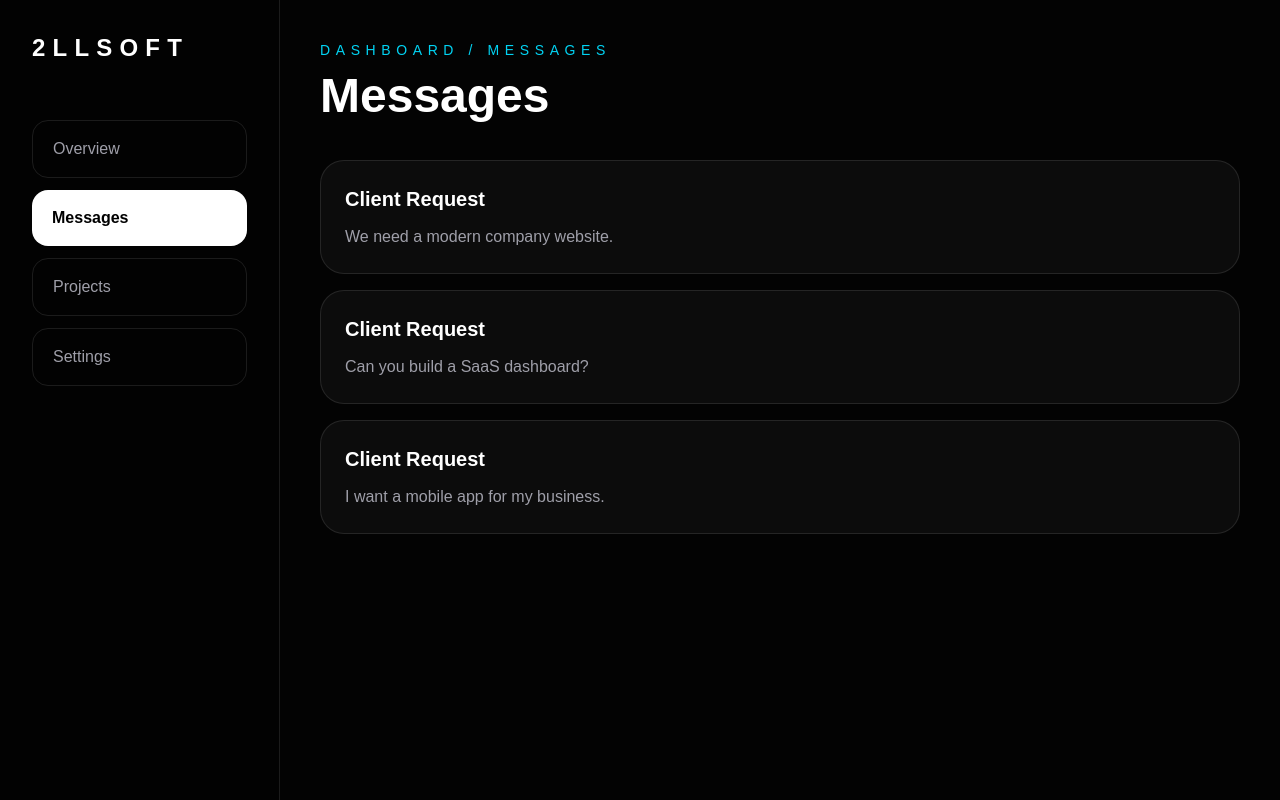
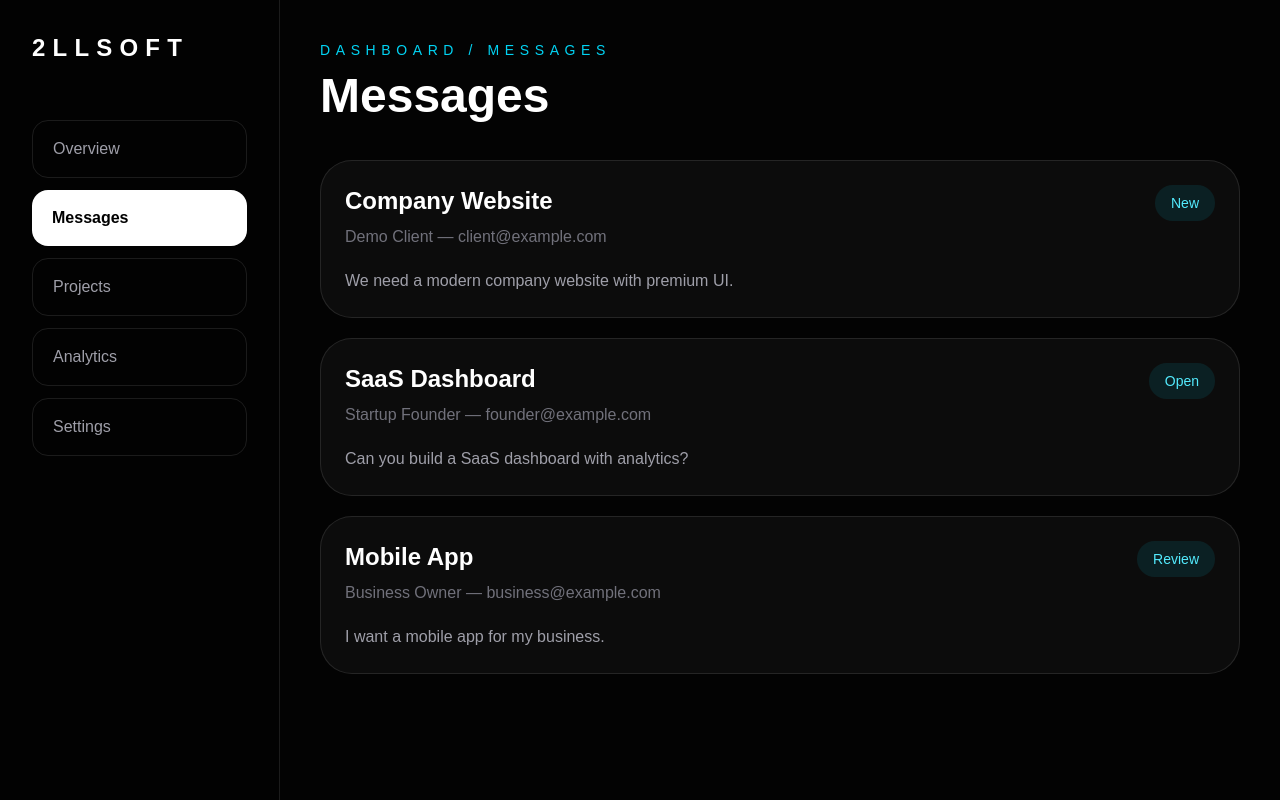
Before and after one commit to 2LLSOFT/2llsoft-clean, a Next.js app: page /dashboard/messages in a window 1280 px wide. Built offline with nearby package versions, Linux system fonts and the light colour scheme.

Commit message:
upgrade messages page

```diff
--- a/app/dashboard/messages/page.tsx
+++ b/app/dashboard/messages/page.tsx
@@ -1,9 +1,27 @@
 import Link from "next/link";
 
 const messages = [
-  "We need a modern company website.",
-  "Can you build a SaaS dashboard?",
-  "I want a mobile app for my business.",
+  {
+    name: "Demo Client",
+    email: "client@example.com",
+    subject: "Company Website",
+    message: "We need a modern company website with premium UI.",
+    status: "New",
+  },
+  {
+    name: "Startup Founder",
+    email: "founder@example.com",
+    subject: "SaaS Dashboard",
+    message: "Can you build a SaaS dashboard with analytics?",
+    status: "Open",
+  },
+  {
+    name: "Business Owner",
+    email: "business@example.com",
+    subject: "Mobile App",
+    message: "I want a mobile app for my business.",
+    status: "Review",
+  },
 ];
 
 export default function MessagesPage() {
@@ -11,23 +29,43 @@ export default function MessagesPage() {
     <main className="flex min-h-screen bg-[#030303] text-white">
       <aside className="hidden w-[280px] border-r border-white/10 bg-black/40 p-8 md:block">
         <h1 className="text-2xl font-black tracking-[0.3em]">2LLSOFT</h1>
+
         <div className="mt-14 space-y-3">
           <Link href="/dashboard" className="block rounded-2xl border border-white/10 px-5 py-4 text-zinc-400">Overview</Link>
           <Link href="/dashboard/messages" className="block rounded-2xl bg-white px-5 py-4 font-bold text-black">Messages</Link>
           <Link href="/dashboard/projects" className="block rounded-2xl border border-white/10 px-5 py-4 text-zinc-400">Projects</Link>
+          <Link href="/dashboard/analytics" className="block rounded-2xl border border-white/10 px-5 py-4 text-zinc-400">Analytics</Link>
           <Link href="/dashboard/settings" className="block rounded-2xl border border-white/10 px-5 py-4 text-zinc-400">Settings</Link>
         </div>
       </aside>
 
       <section className="flex-1 p-6 md:p-10">
-        <p className="text-sm uppercase tracking-[0.4em] text-cyan-400">Dashboard / Messages</p>
+        <p className="text-sm uppercase tracking-[0.4em] text-cyan-400">
+          Dashboard / Messages
+        </p>
+
         <h1 className="mt-3 text-5xl font-black">Messages</h1>
 
-        <div className="mt-10 space-y-4">
-          {messages.map((message) => (
-            <div key={message} className="rounded-3xl border border-white/10 bg-white/[0.04] p-6">
-              <h2 className="text-xl font-bold">Client Request</h2>
-              <p className="mt-3 text-zinc-400">{message}</p>
+        <div className="mt-10 space-y-5">
+          {messages.map((item) => (
+            <div
+              key={item.email}
+              className="rounded-[2rem] border border-white/10 bg-white/[0.04] p-6"
+            >
+              <div className="flex flex-col justify-between gap-4 md:flex-row">
+                <div>
+                  <h2 className="text-2xl font-bold">{item.subject}</h2>
+                  <p className="mt-2 text-zinc-500">
+                    {item.name} — {item.email}
+                  </p>
+                </div>
+
+                <span className="h-fit rounded-full bg-cyan-400/10 px-4 py-2 text-sm text-cyan-300">
+                  {item.status}
+                </span>
+              </div>
+
+              <p className="mt-5 text-zinc-400">{item.message}</p>
             </div>
           ))}
         </div>
```
